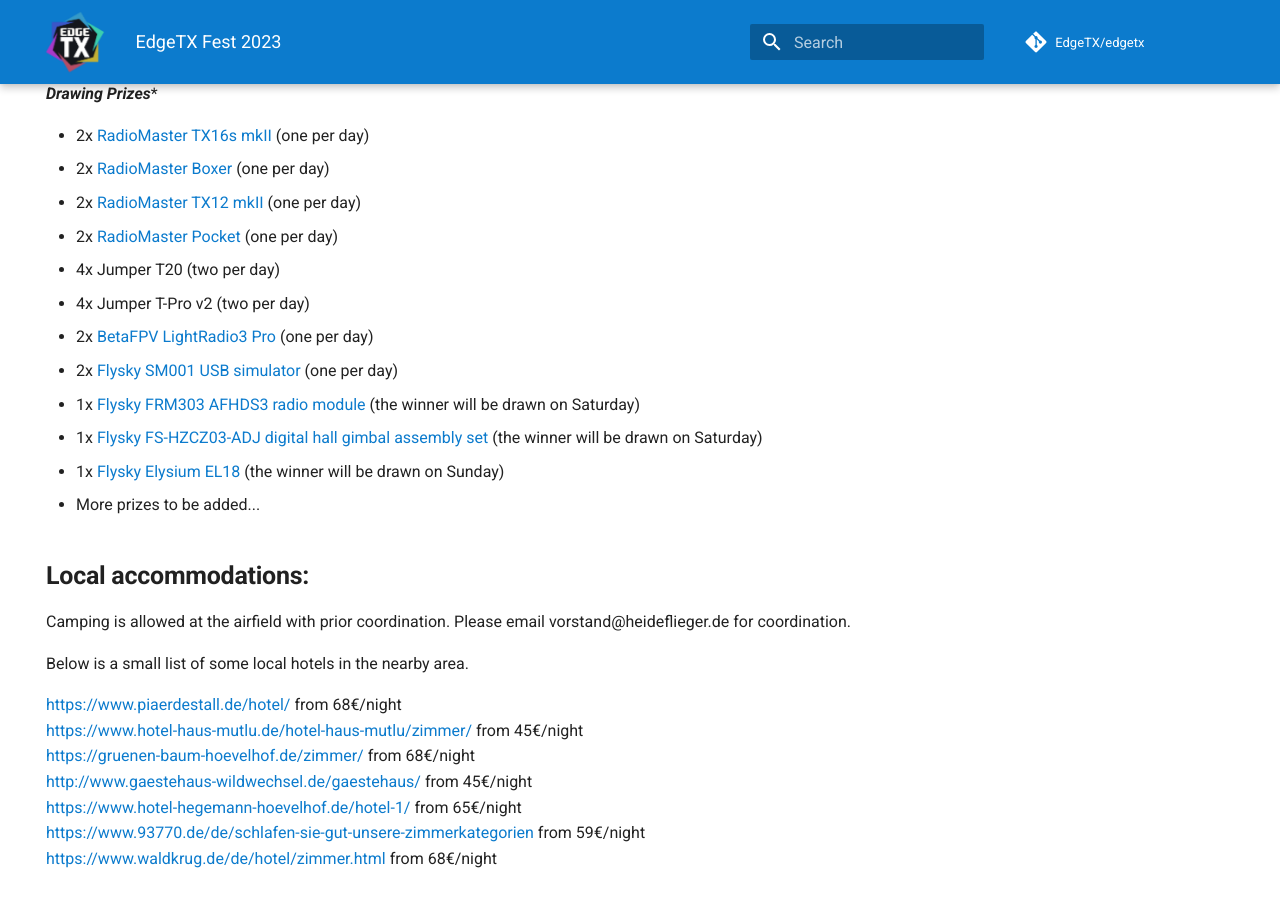
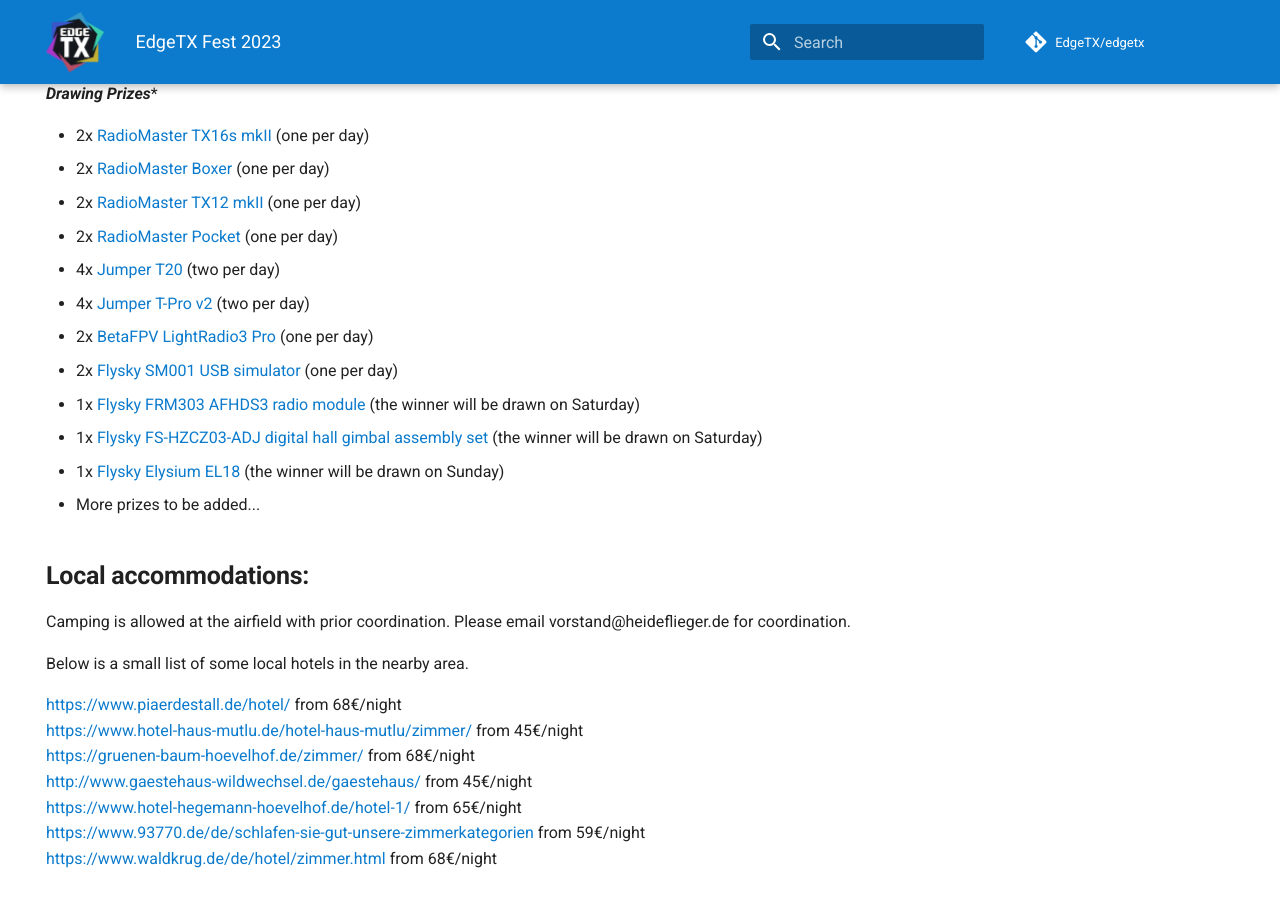
Before and after one commit to EdgeTX/edgetx.github.io, an MkDocs documentation site: the page built from docs/fest2023.md, in a window 1280 px wide and 900 px high, scrolled down 1758 px. Built offline with MkDocs 1.6.1 and Material for MkDocs 9.7.7, drawn with Linux system fonts in a browser that asks for light colours; comment, search, counter and statistics services are not loaded; part of the change alters nothing that is shown.

```diff
--- a/docs/fest2023.md
+++ b/docs/fest2023.md
@@ -50,8 +50,8 @@ Food and drinks will be available for purchase.
 - 2x [RadioMaster Boxer](https://www.radiomasterrc.com/products/boxer-radio-controller-m2) (one per day)
 - 2x [RadioMaster TX12 mkII](https://www.radiomasterrc.com/products/tx12-mark-ii-radio-controller) (one per day)
 - 2x [RadioMaster Pocket](https://www.radiomasterrc.com/products/pocket-radio-controller-m2) (one per day)
-- 4x Jumper T20 (two per day)
-- 4x Jumper T-Pro v2 (two per day)
+- 4x [Jumper T20](https://www.jumper-rc.com/t20-p0117.html) (two per day)
+- 4x [Jumper T-Pro v2](https://www.jumper-rc.com/jumper-t-pro-internal-24g-1000mw-expresslrs-elrs-module-radio-controller-hall-sensor-gimbals-edgetx-opentx-p0114.html) (two per day)
 - 2x [BetaFPV LightRadio3 Pro](https://betafpv.com/products/literadio-3-pro-radio-transmitter) (one per day)
 - 2x [Flysky SM001 USB simulator](https://www.flysky-cn.com/sm001specifications) (one per day)
 - 1x [Flysky FRM303 AFHDS3 radio module](https://www.flysky-cn.com/frm303description) (the winner will be drawn on Saturday)
```
